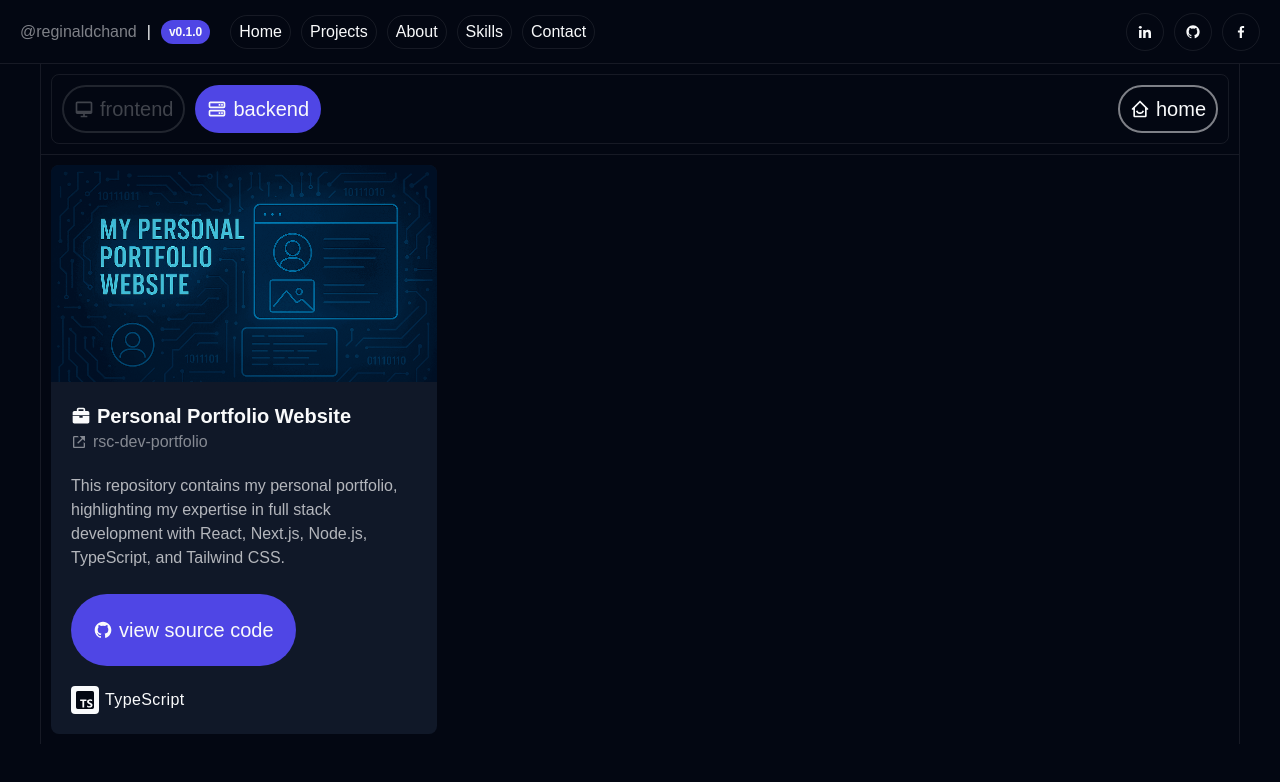
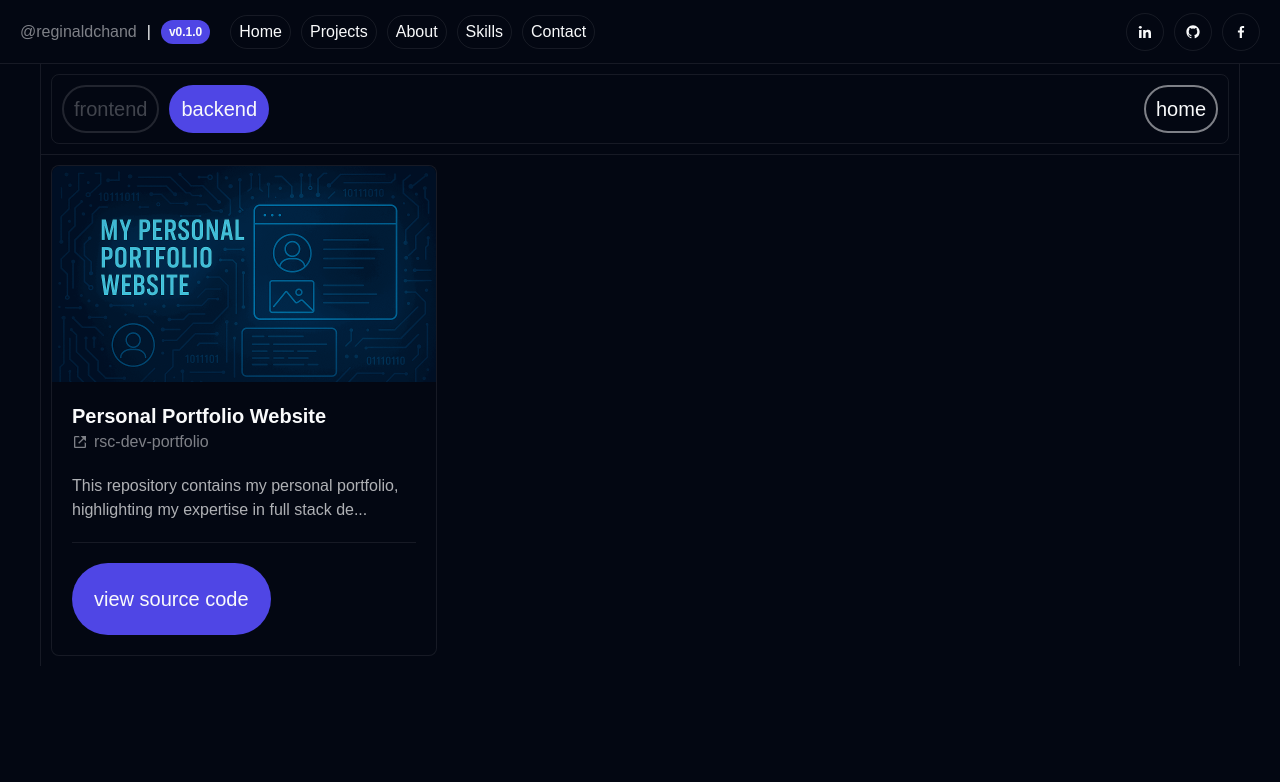
Before and after one commit to reginaldsc02/rsc-dev-portfolio, a Next.js app: page /projects/all in a window 1280 px wide. Shown: the top 782 px of the page. Built offline with nearby package versions, Linux system fonts and the light colour scheme.

Commit message:
refactor: update styles, button types and props

```diff
--- a/components/ui/Button.tsx
+++ b/components/ui/Button.tsx
@@ -1,10 +1,7 @@
-import { BiError } from "react-icons/bi";
-import { LabeledIcon } from "./LabeledIcon";
 import { ButtonType } from "@/custom_types/ButtonType";
 import { buttonStyle } from "@/styles/buttonStyle";
 
 export const Button = ({
-  icon,
   text,
   isPill = false,
   isPrimary = true,
@@ -22,11 +19,7 @@ export const Button = ({
 
   return (
     <button type="button" className={buttonClass} {...rest}>
-      <LabeledIcon
-        icon={icon || <BiError />}
-        label={text || "Button Text"}
-        animateIcon
-      />
+      {text || "Button Text"}
     </button>
   );
 };
--- a/components/ui/LinkButton.tsx
+++ b/components/ui/LinkButton.tsx
@@ -1,11 +1,8 @@
 import Link from "next/link";
-import { LabeledIcon } from "./LabeledIcon";
-import { BiError } from "react-icons/bi";
 import { ButtonType } from "@/custom_types/ButtonType";
 import { buttonStyle } from "@/styles/buttonStyle";
 
 export const LinkButton = ({
-  icon,
   text,
   href,
   isPill = false,
@@ -29,11 +26,7 @@ export const LinkButton = ({
       className={buttonClass}
       {...rest}
     >
-      <LabeledIcon
-        icon={icon || <BiError />}
-        label={text || "Button Text"}
-        animateIcon
-      />
+      {text || "Button Text"}
     </Link>
   );
 };
--- a/components/ui/ProjectCard.tsx
+++ b/components/ui/ProjectCard.tsx
@@ -2,22 +2,15 @@ import Image from "next/image";
 import Link from "next/link";
 import { LinkButton } from "./LinkButton";
 import { LabeledIcon } from "./LabeledIcon";
-import {
-  BiError,
-  BiLinkExternal,
-  BiLogoGithub,
-  BiSolidBriefcase,
-} from "react-icons/bi";
+import { BiLinkExternal } from "react-icons/bi";
 
-type ProjectCardProps = {
+type ProjectCardType = {
   imageSrc: string;
   imageAltText: string;
   title: string;
   link: string;
   repoName: string;
   description: string;
-  programmingLanguage: string;
-  programmingLanguageIcon?: React.ReactNode;
 };
 
 export const ProjectCard = ({
@@ -27,11 +20,9 @@ export const ProjectCard = ({
   link,
   repoName,
   description,
-  programmingLanguage,
-  programmingLanguageIcon,
-}: ProjectCardProps) => {
+}: ProjectCardType) => {
   return (
-    <div className="group bg-gray-900 rounded-default-8px">
+    <div className="group bg-gray-950 border-full-default rounded-default-8px">
       <div className="w-full aspect-video relative">
         <Image
           src={imageSrc}
@@ -45,10 +36,7 @@ export const ProjectCard = ({
       <div className="grid gap-spacing-default-20px p-spacing-default-20px">
         <div>
           <div className="text-xl font-bold capitalize">
-            <LabeledIcon
-              icon={<BiSolidBriefcase />}
-              label={title || "Project title"}
-            />
+            {title || "Project title"}
           </div>
 
           <Link
@@ -64,36 +52,11 @@ export const ProjectCard = ({
           </Link>
         </div>
 
-        <p className="lg:max-w-[800px] xl:max-w-[420px] xl:h-[100px] text-gray-50/70">
-          {description || "Project description"}
+        <p className="pb-spacing-default-20px border-b-default text-gray-50/70">
+          {description.substring(0, 90).concat("...") || "Project description"}
         </p>
 
-        <LinkButton
-          icon={<BiLogoGithub />}
-          text="View Source Code"
-          href={link}
-        />
-
-        <div className="flex items-center gap-spacing-default-6px">
-          <div
-            role="img"
-            aria-label={`Project language: ${
-              programmingLanguage || "Unknown programming language"
-            }`}
-            title={`Project language: ${
-              programmingLanguage || "Unknown programming language"
-            }`}
-            className="p-0.5 bg-default rounded-sm"
-          >
-            <div className="text-2xl text-gray-950">
-              {programmingLanguageIcon || <BiError />}
-            </div>
-          </div>
-
-          <div className="tracking-wide capitalize">
-            {programmingLanguage || "Project programming language"}
-          </div>
-        </div>
+        <LinkButton text="View Source Code" href={link} />
       </div>
     </div>
   );
--- a/custom_types/ButtonType.ts
+++ b/custom_types/ButtonType.ts
@@ -1,5 +1,4 @@
 export type ButtonType = {
-  icon: React.ReactNode;
   text: string;
   isPill?: boolean;
   isPrimary?: boolean;
```
